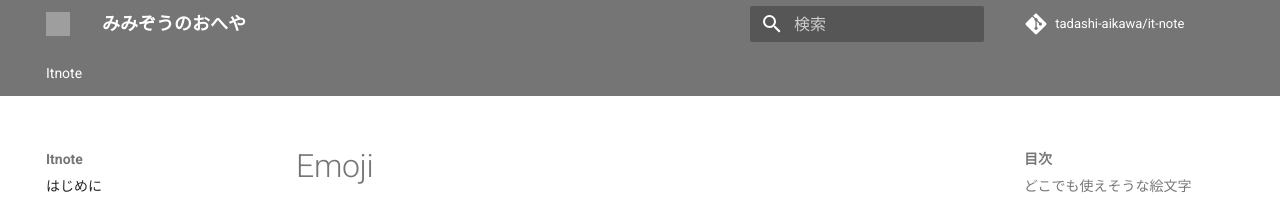
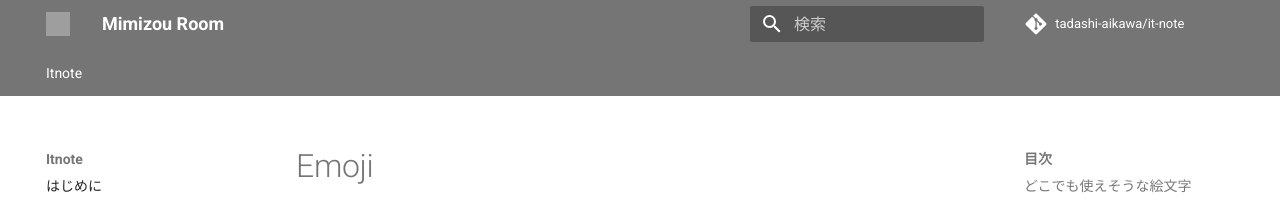
Before and after one commit to tadashi-aikawa/mimizou-room, an MkDocs documentation site: the page built from docs/itnote/concepts/emoji.md, in a window 1280 px wide. Shown: the top 204 px of the page. Built offline with MkDocs 1.6.1 and Material for MkDocs 9.7.7, drawn with Linux system fonts in a browser that asks for light colours; comment, search, counter and statistics services are not loaded; grey boxes are pictures that could not be loaded.

Commit message:
Mimizou Roomに名前変更

```diff
--- a/mkdocs.yml
+++ b/mkdocs.yml
@@ -1,4 +1,4 @@
-site_name: みみぞうのおへや
+site_name: Mimizou Room
 site_description: 思考の速度と動物を愛するITエンジニアのサイト
 site_url: https://mimizou.mamansoft.net
 site_author: tadashi-aikawa
```
